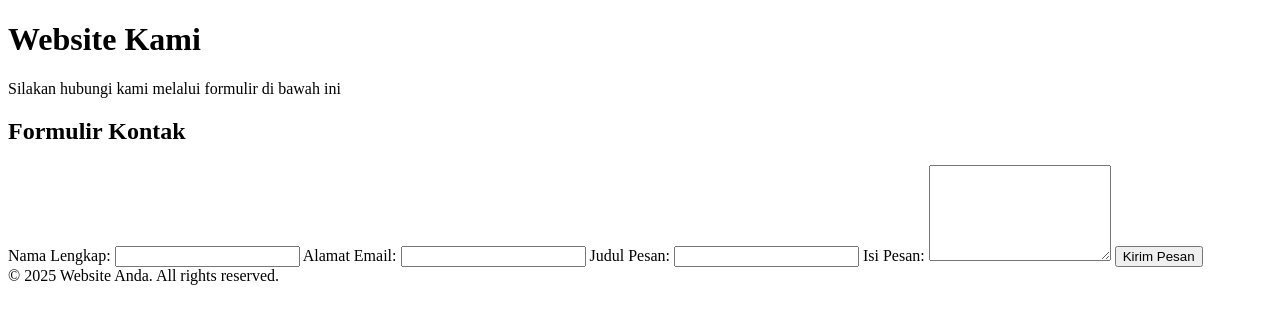
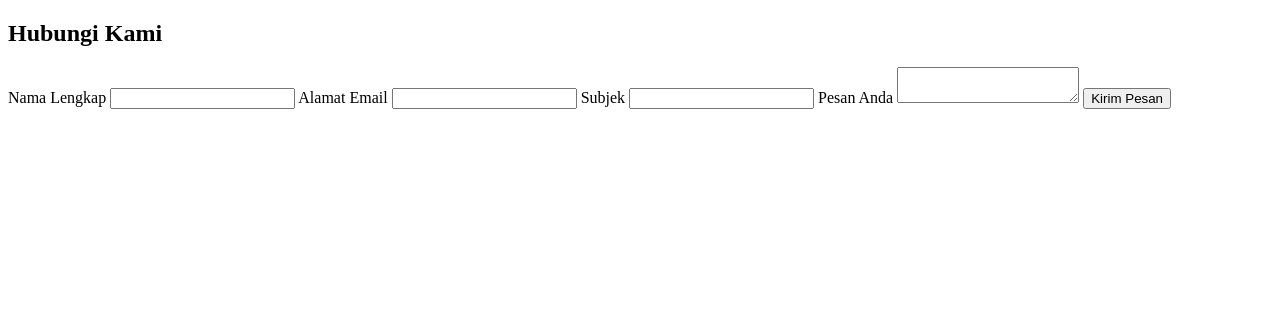
Before and after one commit to muharya022/ilkom-22-cloud-7, a Django app: template sistem_laporan/dokumen/templates/kontak.html in a window 1280 px wide. Shown: the top 324 px of the page. Run offline with Django 5.2, Linux system fonts and the light colour scheme; the template is opened without the code that fills it, so the values that code supplies are empty; parts of the project's set-up code (start-up, migrations or seed data) failed here and were passed over.

Commit message:
update kontak.html

```diff
--- a/sistem_laporan/dokumen/templates/kontak.html
+++ b/sistem_laporan/dokumen/templates/kontak.html
@@ -1,41 +1,51 @@
 <!DOCTYPE html>
 <html lang="id">
 <head>
-  <meta charset="UTF-8">
-  <meta name="viewport" content="width=device-width, initial-scale=1">
+  <meta charset="UTF-8" />
+  <meta name="viewport" content="width=device-width, initial-scale=1.0"/>
   <title>Kontak Kami</title>
+  <style>
 
+
+
+
+
+
+
+
+
+
+
+
+
+
+    @keyframes fadeIn {
+      from { opacity: 0; transform: translateY(10px); }
+      to { opacity: 1; transform: translateY(0); }
+    }
+  </style>
 </head>
 <body>
 
-  <header>
-    <h1>Website Kami</h1>
-    <p>Silakan hubungi kami melalui formulir di bawah ini</p>
-  </header>
-
-  <div class="kontak-container">
-    <h2>Formulir Kontak</h2>
+  <div class="form-wrapper">
+    <h2>Hubungi Kami</h2>
     <form method="POST">
       {% csrf_token %}
-      <label for="nama">Nama Lengkap:</label>
+      <label for="nama">Nama Lengkap</label>
       <input type="text" id="nama" name="nama" required>
 
-      <label for="email">Alamat Email:</label>
+      <label for="email">Alamat Email</label>
       <input type="email" id="email" name="email" required>
 
-      <label for="subjek">Judul Pesan:</label>
+      <label for="subjek">Subjek</label>
       <input type="text" id="subjek" name="subjek" required>
 
-      <label for="pesan">Isi Pesan:</label>
-      <textarea id="pesan" name="pesan" rows="6" required></textarea>
+      <label for="pesan">Pesan Anda</label>
+      <textarea id="pesan" name="pesan" required></textarea>
 
       <button type="submit">Kirim Pesan</button>
     </form>
   </div>
 
-  <footer>
-    &copy; 2025 Website Anda. All rights reserved.
-  </footer>
-
 </body>
 </html>
```
